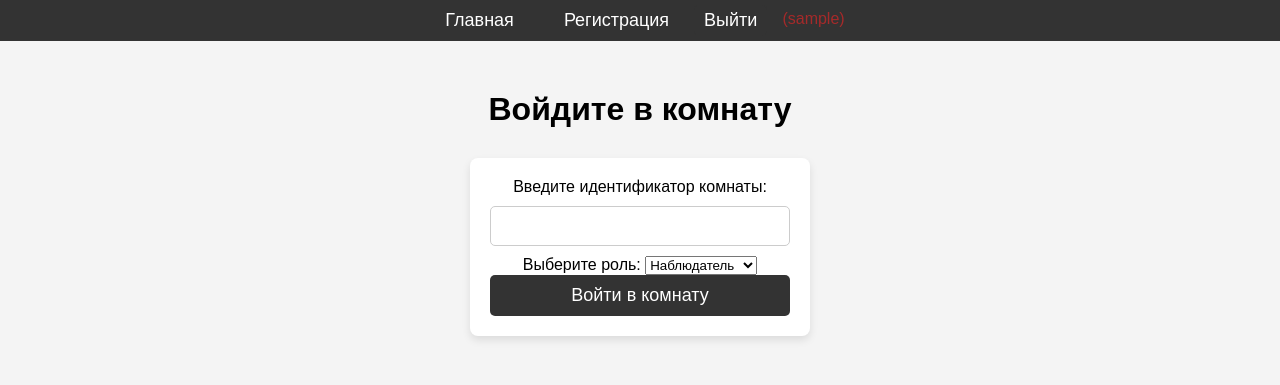
After one commit to Skuba4/thai-boxing, a Django app: template boxing/referee/templates/referee/join_room.html in a window 1280 px wide. The commit adds this page. Shown: the top 385 px of the page. Run offline with Django 5.2, Linux system fonts and the light colour scheme; the template is opened without the code that fills it, so the values that code supplies are empty; the visitor is signed in with stand-in values (Sample User, id 1).

Commit message:
Добавил шаблоны (без настройки)

```diff
--- /dev/null
+++ b/boxing/referee/templates/referee/join_room.html
@@ -0,0 +1,25 @@
+{% extends 'base.html' %}
+
+{% block content %}
+    <main>
+        <h1>Войдите в комнату</h1>
+
+        {% if error %}
+            <p>{{ error }}</p>
+        {% endif %}
+
+        <form method="POST">
+            {% csrf_token %}
+            <label for="room_slug">Введите идентификатор комнаты:</label>
+            <input type="text" name="uuid_room" id="uuid_room" required>
+
+            <label for="role">Выберите роль:</label>
+            <select name="role" id="role" required>
+                <option value="observer">Наблюдатель</option>
+                <option value="judge">Боковой судья</option>
+            </select>
+
+            <button type="submit">Войти в комнату</button>
+        </form>
+    </main>
+{% endblock %}
--- /dev/null
+++ b/boxing/static/main.css
@@ -0,0 +1,104 @@
+/* Сброс стилей */
+* {
+    margin: 0;
+    padding: 0;
+    box-sizing: border-box;
+}
+
+/* Основной стиль для body */
+body {
+    font-family: Arial, sans-serif;
+    background-color: #f4f4f4;
+}
+
+/* Верхнее меню */
+header {
+    background-color: #333;
+    padding: 10px 0;
+}
+
+nav ul {
+    display: flex;
+    justify-content: center;
+    list-style: none;
+}
+
+nav ul li {
+    margin: 0 15px;
+}
+
+nav ul li a {
+    color: white;
+    text-decoration: none;
+    font-size: 18px;
+    padding: 5px 10px;
+}
+
+nav ul li a:hover {
+    background-color: #555;
+    border-radius: 5px;
+}
+
+/* Основной контент */
+main {
+    padding: 50px;
+    text-align: center;
+}
+
+h1 {
+    margin-bottom: 30px;
+    font-size: 32px;
+}
+
+/* Форма */
+form {
+    display: inline-block;
+    background-color: white;
+    padding: 20px;
+    border-radius: 8px;
+    box-shadow: 0 4px 8px rgba(0, 0, 0, 0.1);
+}
+
+form input {
+    display: block;
+    margin: 10px 0;
+    padding: 10px;
+    width: 300px;
+    font-size: 16px;
+    border: 1px solid #ccc;
+    border-radius: 5px;
+}
+
+form button {
+    display: block;
+    background-color: #333;
+    color: white;
+    padding: 10px;
+    width: 100%;
+    font-size: 18px;
+    border: none;
+    border-radius: 5px;
+    cursor: pointer;
+}
+
+/* Стили для формы */
+.logout-form {
+    color: white;
+    text-decoration: none;
+    padding: 0;
+    margin: 0;
+    box-shadow: none;
+}
+.logout-button {
+    position: relative;
+    padding: 5px 10px;
+    margin: -5px 0;
+}
+
+.logout-button:hover {
+    background-color: #555;
+    border-radius: 5px;
+}
+.user{
+    color: brown;
+}
--- /dev/null
+++ b/boxing/templates/base.html
@@ -0,0 +1,34 @@
+{% load static %}
+<!DOCTYPE html>
+<html lang="ru">
+<head>
+    <meta charset="UTF-8">
+    <meta name="viewport" content="width=device-width, initial-scale=1.0">
+    <title>Данные</title>
+    <link rel="stylesheet" href="{% static 'main.css' %}">
+</head>
+<body>
+
+    <header>
+        <nav>
+            <ul>
+                <li><a href="{% url 'referee:home' %}">Главная</a></li>
+                <li><a href="{% url 'users:reg' %}">Регистрация</a></li>
+
+                {% if user.is_authenticated %}
+                    <form class="logout-form" action="{% url 'users:logout' %}" method="POST">
+                        {% csrf_token %}
+                        <button type="submit" class="logout-button">Выйти</button>
+                    </form>
+                    <li class="user">({{ user.username }})</li>
+                {% else %}
+                    <li><a href="{% url 'users:log' %}">Войти</a></li>
+                {% endif %}
+            </ul>
+        </nav>
+    </header>
+
+    {% block content %}{% endblock %}
+
+</body>
+</html>
```
Also changed, not shown: boxing/referee/templates/referee/create_fight.html (added, +18 -0 lines), boxing/referee/templates/referee/create_room.html (added, +11 -0 lines), boxing/referee/templates/referee/home.html (+12 -9 lines), boxing/referee/templates/referee/my_rooms.html (added, +16 -0 lines), boxing/referee/templates/referee/room.html (added, +60 -0 lines), boxing/users/templates/users/log.html (added, +12 -0 lines), boxing/users/templates/users/reg.html (added, +12 -0 lines).
